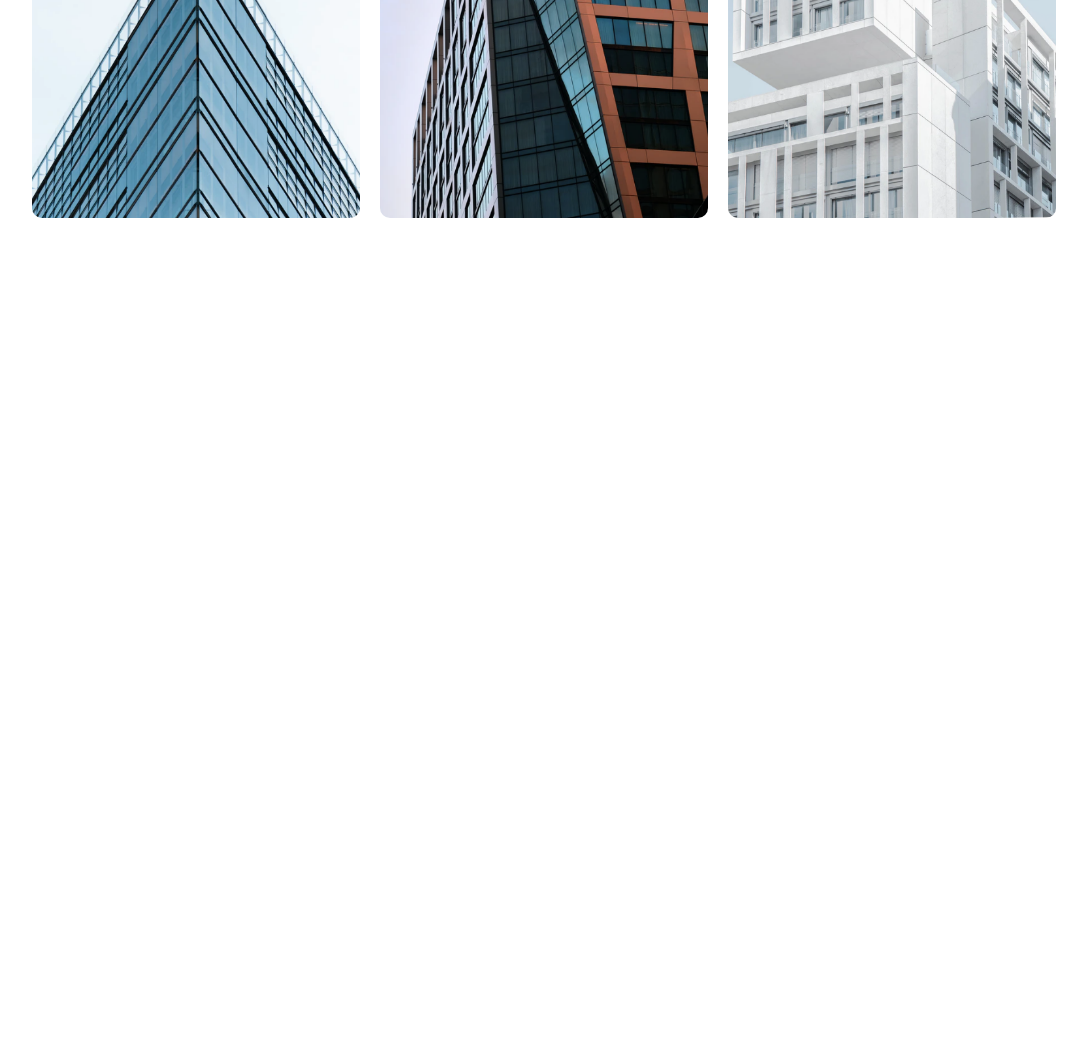
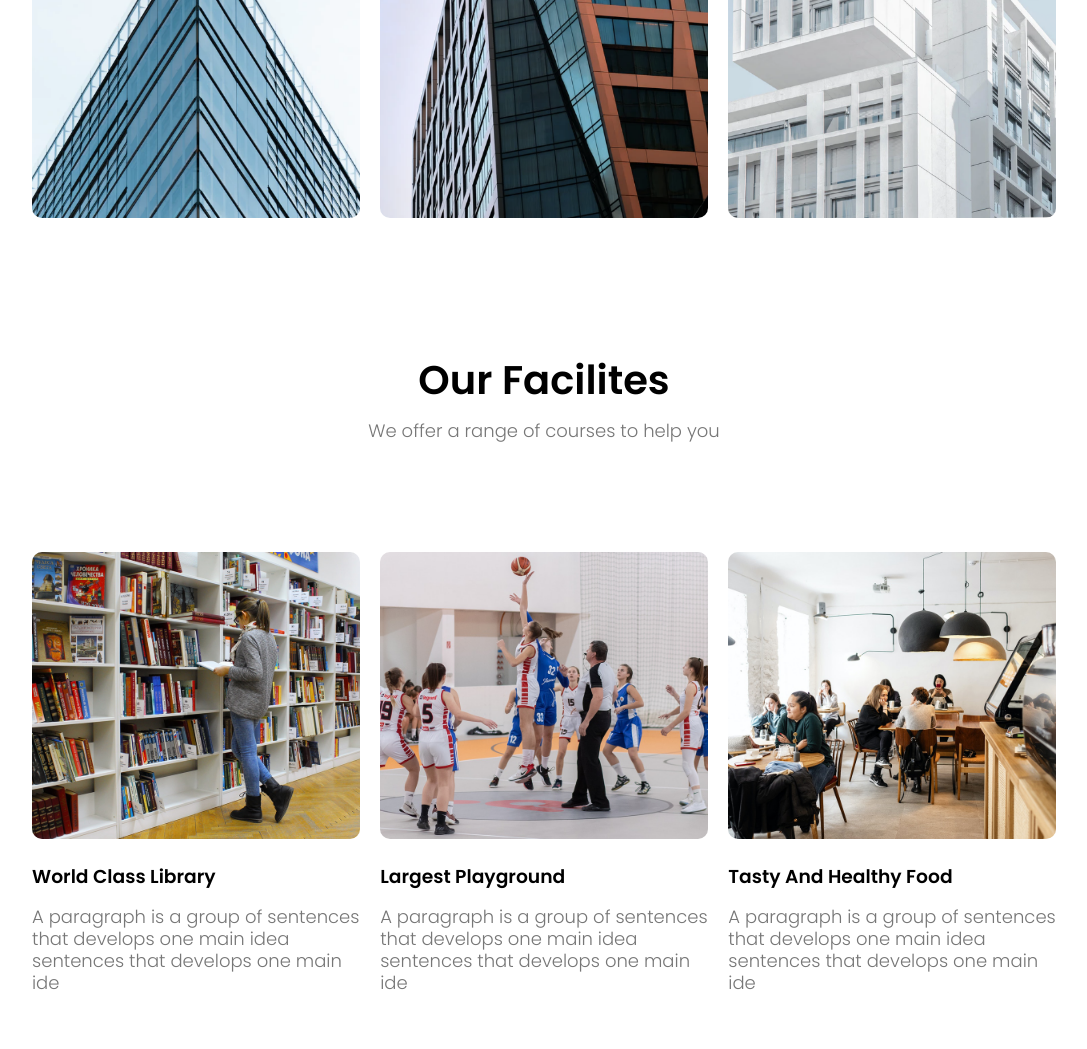
Before and after one commit to hniy-ya/Eduford, a plain HTML site: page index.html in a window 1280 px wide. Shown: the part 1749-2798 px from the top of the page, without its empty margins (96-1183 px from the left). Before the commit the page ends 2049 px from the top, so only its background shows below. Drawn offline with Linux system fonts and the light colour scheme.

Commit message:
facilites completed

```diff
--- a/index.html
+++ b/index.html
@@ -103,6 +103,33 @@
 </section>
 
 
+<section class="facilites">
+    <h1>Our Facilites</h1>
+     <p>We offer a range of courses to help you </p>
+    <div class="row">
+        <div class="faci-col">
+            <img src="assets/library.png" alt="">
+            <h3>World Class Library </h3>
+            <p>A paragraph is a group of sentences that develops one main idea sentences that develops one main ide</p>
+        </div>
+
+
+         <div class="faci-col">
+            <img src="assets/basketball.png" alt="">
+            <h3>Largest Playground</h3>
+            <p>A paragraph is a group of sentences that develops one main idea sentences that develops one main ide</p>
+        </div>
+
+
+         <div class="faci-col">
+            <img src="assets/cafeteria.png" alt="">
+            <h3>Tasty And Healthy Food</h3>
+            <p>A paragraph is a group of sentences that develops one main idea sentences that develops one main ide</p>
+        </div>
+    </div>
+</section>
+
+
 
         <script>
             var navLinks = document.getElementById("navLinks");
--- a/style.css
+++ b/style.css
@@ -236,3 +236,45 @@ h3{
         opacity: 1;
 
     }
+    .facilites {
+        text-align: center;
+        width: 80%;
+        margin: auto;
+        padding-top: 50px;
+    }
+
+
+   .facilites h1 {
+    font-size: 40px;
+    font-weight: 600;
+
+}
+.facilites p {
+    font-size: 18px;
+    font-weight: 300;
+    color: #777;
+   padding: 10px;
+    line-height: 22px;
+}
+ .faci-col{
+    flex-basis: 32%;
+    border-radius: 10px;
+    text-align: left;
+    margin-bottom: 5%;
+    padding-top: 100px;
+}
+
+.faci-col img {
+    width: 100%;
+    border-radius: 10px;
+}
+.faci-col p{
+
+    padding: 0;
+}
+.faci-col h3 {
+    text-align: left;
+    margin-top:16px
+    ;
+    margin-bottom: 15px;
+}
```
